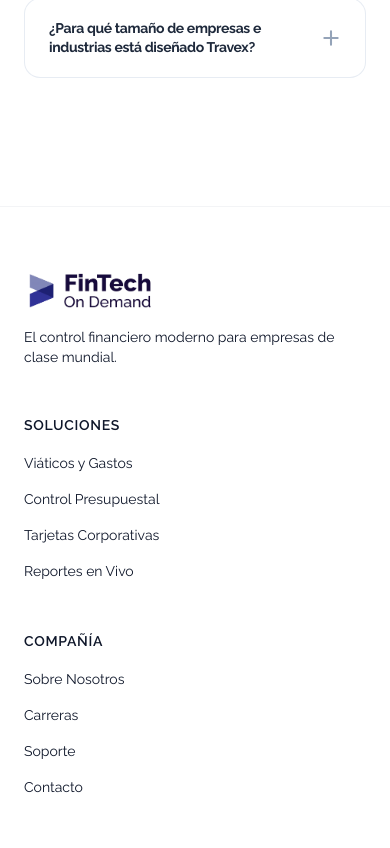
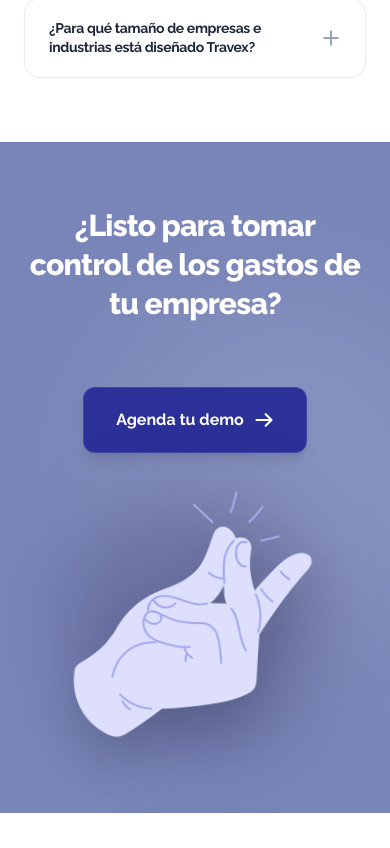
Before and after one commit to jhon-henao13/fintech-on-demand-landing, a React (Vite) app: page / in a window 390 px wide. Shown: the part 9136-9984 px from the top of the page. Built offline with nearby package versions, Linux system fonts and the light colour scheme.

Commit message:
feat: add CTA section

```diff
--- a/src/App.jsx
+++ b/src/App.jsx
@@ -8,6 +8,7 @@
 import FinancialImpact from './components/FinancialImpact';
 import HowItWorks from './components/HowItWorks';
 import FAQ from './components/FAQ';
+import CTA from './components/CTA';
 import Footer from './components/Footer';
 
 export default function App() {
@@ -22,6 +23,7 @@
         <FinancialImpact />
         <HowItWorks/>
         <FAQ />
+        <CTA />
       </main>
       <Footer />
     </div>
--- /dev/null
+++ b/src/components/CTA.jsx
@@ -0,0 +1,58 @@
+import React from 'react';
+import handImg from '../assets/hand-violet.jpeg';
+
+export default function CTA() {
+  return (
+    <section className="bg-brand-cardBg text-white py-16 sm:py-24 relative overflow-hidden">
+
+      {/* Resplandor decorativo de fondo */}
+      <div className="absolute top-1/2 left-1/4 -translate-y-1/2 w-96 h-96 bg-white/10 rounded-full blur-3xl pointer-events-none" />
+
+      <div className="max-w-7xl mx-auto px-6 relative z-10">
+        <div className="grid grid-cols-1 lg:grid-cols-12 gap-10 items-center">
+
+          {/* Columna Izquierda: Título y Botón */}
+          <div className="lg:col-span-7 space-y-8 text-center lg:text-left">
+            <h2 className="text-3xl sm:text-4xl lg:text-5xl font-extrabold tracking-tight !leading-[1.3] text-white">
+              ¿Listo para tomar control <br className="hidden sm:inline" />
+              de los gastos de tu empresa?
+            </h2>
+
+            <div className="!mt-16">
+              <a
+                href="#contacto"
+                className="inline-flex items-center justify-center px-8 py-5 rounded-xl font-bold text-white bg-brand-blue hover:bg-brand-darkblue shadow-lg hover:shadow-2xl transition-all duration-300 transform hover:-translate-y-1 active:translate-y-0 active:scale-95 border border-white/10 group"
+              >
+                <span>Agenda tu demo</span>
+                <svg
+                  className="w-5 h-5 ml-2.5 transition-transform duration-300 group-hover:translate-x-1"
+                  fill="none"
+                  stroke="currentColor"
+                  viewBox="0 0 24 24"
+                >
+                  <path strokeLinecap="round" strokeLinejoin="round" strokeWidth="2.5" d="M14 5l7 7m0 0l-7 7m7-7H3" />
+                </svg>
+              </a>
+            </div>
+          </div>
+
+          {/* Columna Derecha: Ilustración de la mano con animación */}
+          <div className="lg:col-span-5 flex items-center justify-center lg:justify-end">
+            <div className="relative group">
+              {/* Sombra de resplandor bajo la mano */}
+              <div className="absolute inset-0 rounded-full bg-brand-violet/20 blur-2xl transform group-hover:scale-110 transition-transform duration-500" />
+
+              {/* Imagen de la mano con efecto flotante continuo */}
+              <img
+                src={handImg}
+                alt="Chasquido de dedos - Control instantáneo de gastos"
+                className="relative z-10 w-64 sm:w-80 lg:w-96 h-auto object-contain animate-float drop-shadow-2xl"
+              />
+            </div>
+          </div>
+
+        </div>
+      </div>
+    </section>
+  );
+}
--- a/tailwind.config.js
+++ b/tailwind.config.js
@@ -1,3 +1,5 @@
+// tailwind.config.js
+
 /** @type {import('tailwindcss').Config} */
 export default {
   content: [
```
Also changed, not shown: src/assets/hand-violet.jpeg (added).
